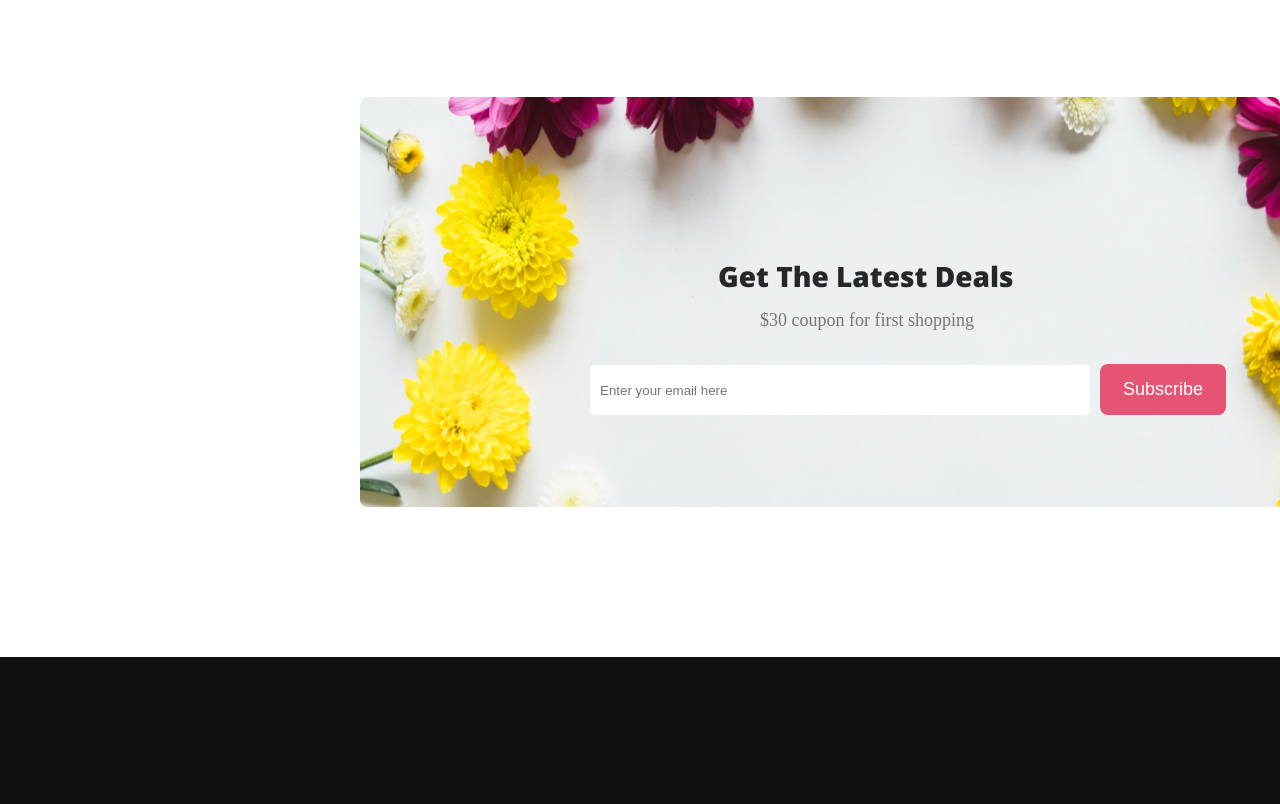
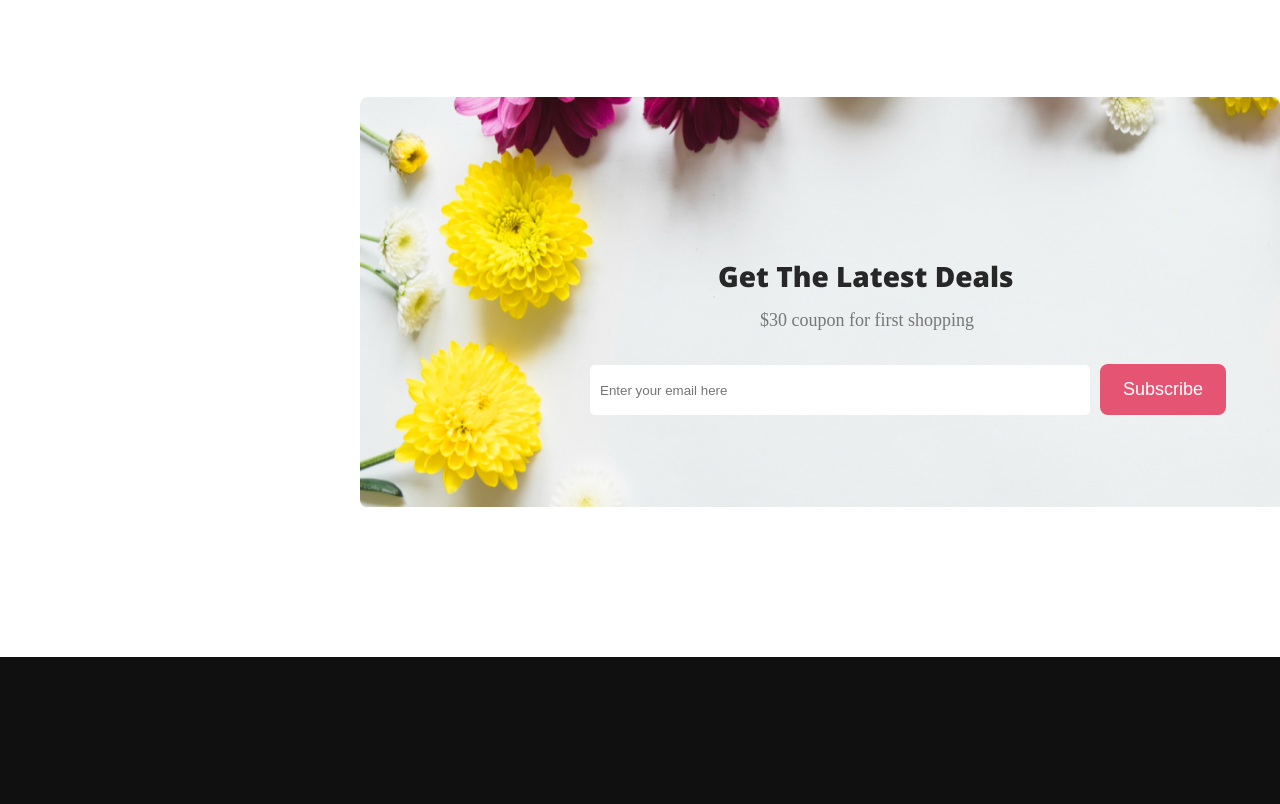
Before and after one commit to MD-Sabbir-Hosain-Rafi99/assignment-flower-shop, a plain HTML site: page index.html in a window 1280 px wide. Shown: the part 2693-3497 px from the top of the page. Drawn offline with nearby package versions, Linux system fonts and the light colour scheme.

Commit message:
Updated the latest deal section

```diff
--- a/style.css
+++ b/style.css
@@ -1,3 +1,6 @@
+
+/* !!!!!!!!!! Warning Check 70% Screen Zoom In Or Zoom Out !!!!!!!!!! */
+
 * {
     margin: 0;
     padding: 0;
@@ -220,7 +223,7 @@ span {
 .latest-deal-container {
     background-image: url('./images/Rectangle\ 9.png');
     background-repeat: no-repeat;
-    background-size: 1080px 410px;
+    background-size: 1150px 410px;
     width: auto;
     height: 390px;
     border-radius: 8px;
```
Also changed, not shown: index.html (+1 -1 lines).
